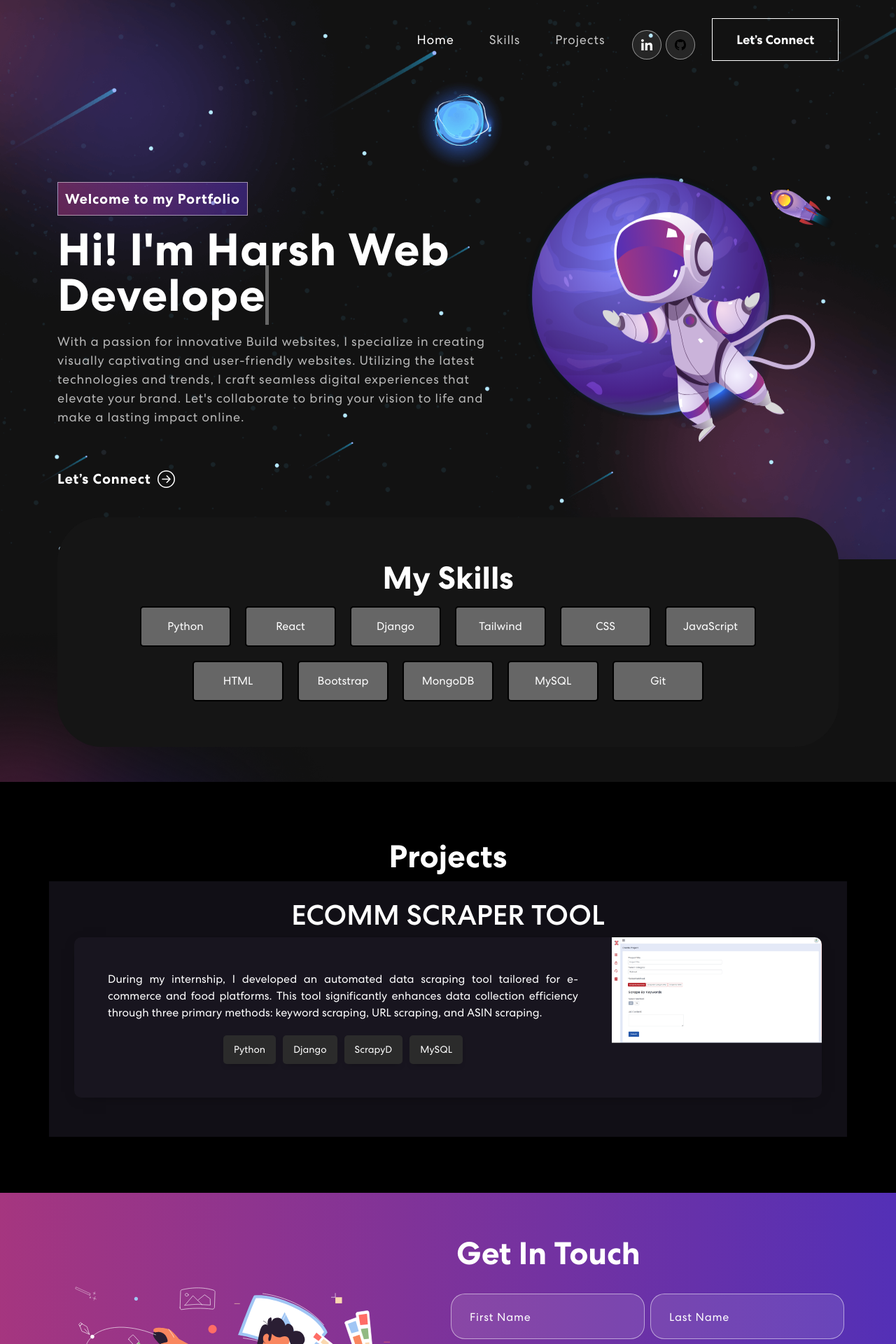
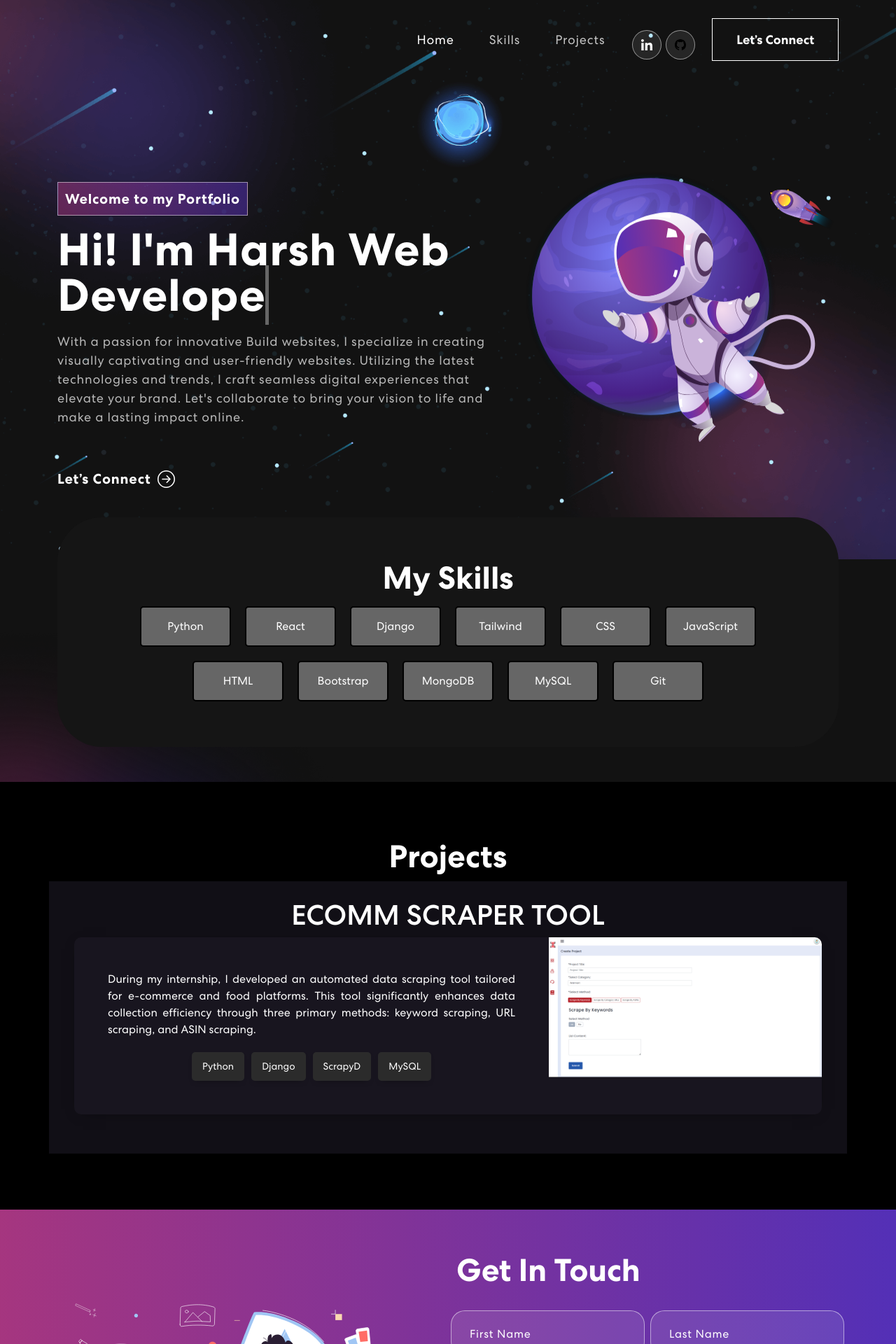
Before and after one commit to hdhankecha/Portfolio, a React (Create React App) app: page / in a window 1280 px wide. Shown: the top 1920 px of the page at 70% size. Built offline with nearby package versions, Linux system fonts and the light colour scheme.

Commit message:
Updated project path to E:\personal-portfolio

```diff
--- a/server.js
+++ b/server.js
@@ -4,12 +4,14 @@ const cors = require("cors");
 const nodemailer = require("nodemailer");
 require('dotenv').config();
 
-// server used to send emails
 const app = express();
 app.use(cors());
 app.use(express.json());
 app.use("/", router);
-app.listen(5000, () => console.log("Server Running"));
+
+// Use the PORT environment variable provided by Render, or default to 5000
+const PORT = process.env.PORT || 5000;
+app.listen(PORT, () => console.log(`Server Running on port ${PORT}`));
 
 const contactEmail = nodemailer.createTransport({
   service: 'gmail',
--- a/src/App.css
+++ b/src/App.css
@@ -552,8 +552,8 @@ body {
 }
 
 .postcard__img {
-  height: 180px;
-  width: 100%;
+  height: 100px ;
+  width: 150%;
   object-fit: cover;
   display: block;
   margin: 0;
@@ -589,8 +589,8 @@ body {
   }
 
   .postcard__img {
-    width: 300px;
-    height: 100%;
+    width: 390px;
+    height: 200px !important;
     transition: transform 0.3s ease;
   }
 
```
